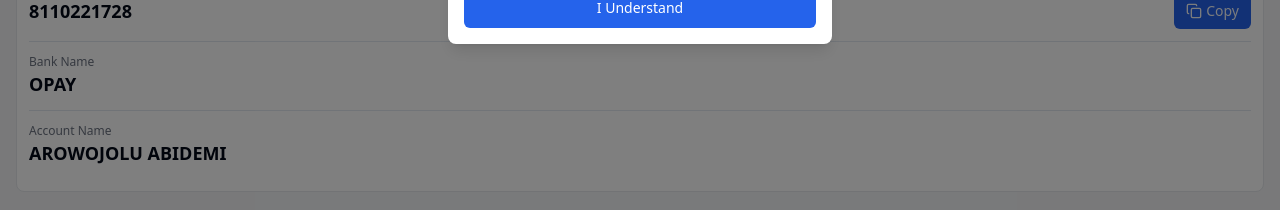
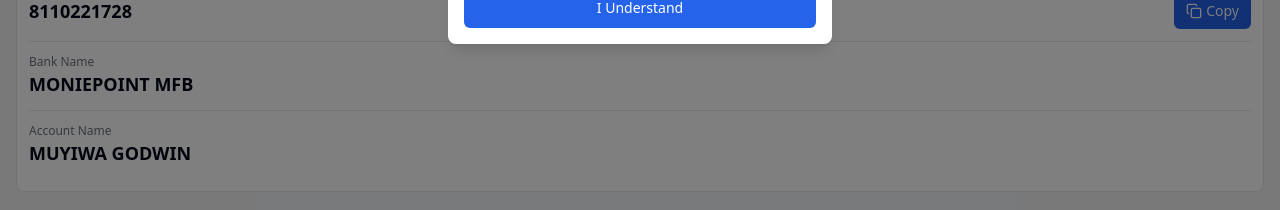
Before and after one commit to donbo7794-bot/bluepay-officials, a React (Vite) app: page /buy-bpc/payment in a window 1280 px wide. Shown: the part 489-699 px from the top of the page. Built offline with nearby package versions, Linux system fonts and the light colour scheme; no server answers.

Commit message:
Update BuyBPCPayment.tsx

```diff
--- a/src/pages/BuyBPCPayment.tsx
+++ b/src/pages/BuyBPCPayment.tsx
@@ -121,7 +121,7 @@ const BuyBPCPayment = () => {
               variant="default"
               size="sm"
               className="bg-blue-600 hover:bg-blue-700 flex items-center gap-1"
-              onClick={() => handleCopy("08110221728", "Account Number")}
+              onClick={() => handleCopy("6535501941", "Account Number")}
             >
               <Copy size={14} />
               Copy
@@ -131,12 +131,12 @@ const BuyBPCPayment = () => {
 
         <div className="mb-3 border-t pt-3">
           <p className="text-gray-500 text-xs">Bank Name</p>
-          <p className="text-lg font-bold">OPAY</p>
+          <p className="text-lg font-bold">MONIEPOINT MFB</p>
         </div>
 
         <div className="mb-3 border-t pt-3">
           <p className="text-gray-500 text-xs">Account Name</p>
-          <p className="text-lg font-bold">AROWOJOLU ABIDEMI</p>
+          <p className="text-lg font-bold">MUYIWA GODWIN</p>
         </div>
       </div>
 
```
